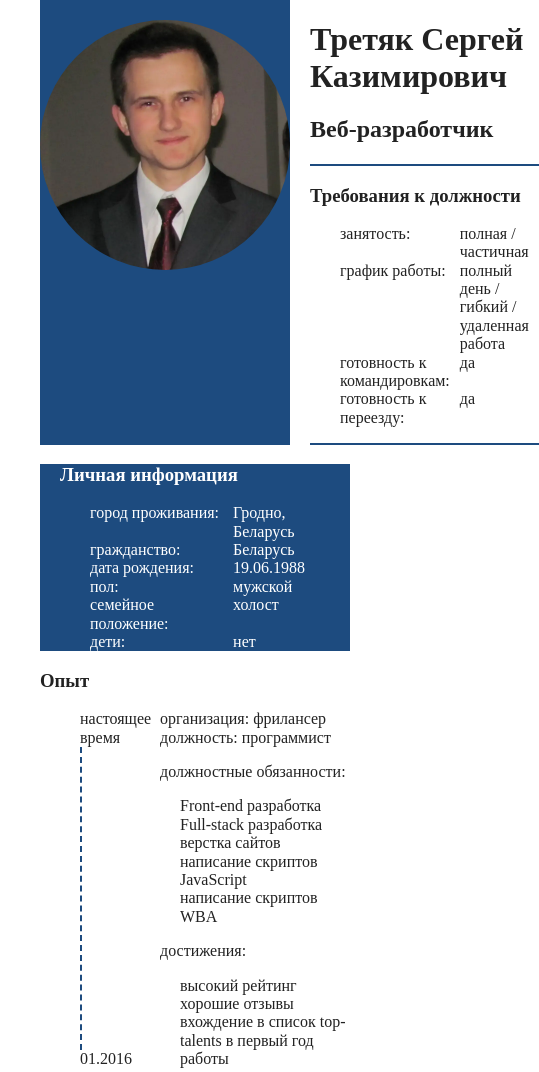
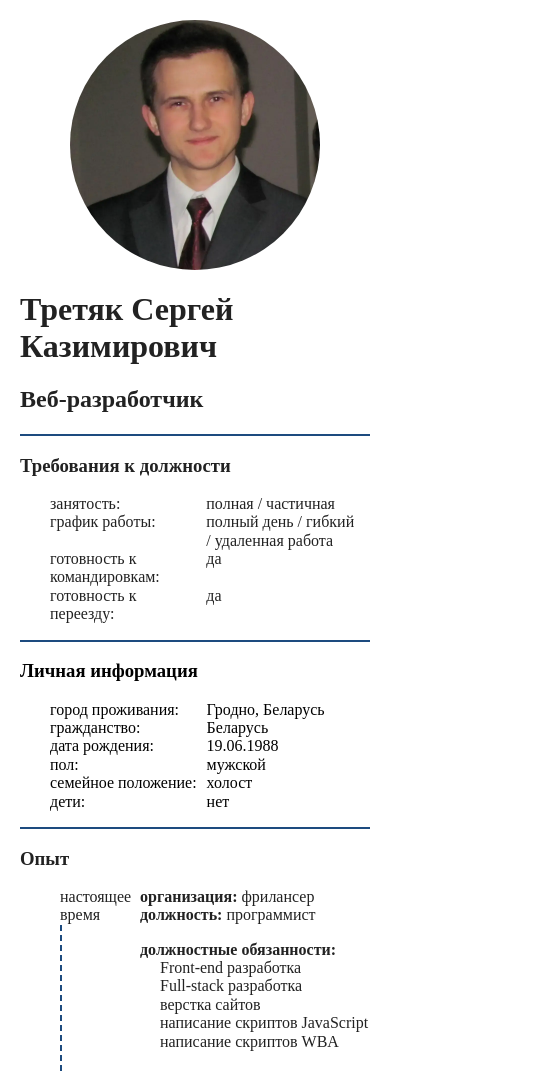
Before and after one commit to SerafimGray/cv, a website built with Parcel: page index.html in a window 390 px wide. Shown: the top 1072 px of the page, 539 px wide, since content can reach past the window. Built offline with nearby package versions, Linux system fonts and the light colour scheme.

Commit message:
responsive styles

```diff
--- a/css/main.css
+++ b/css/main.css
@@ -93,6 +93,7 @@ textarea {
   --color: #1d4b7f;
   --first: 1fr;
   --left-padding: 40px;
+  --media-second: 1fr;
   --second: 2fr;
   --space-between: 20px;
   --right-padding: 40px;
@@ -105,6 +106,11 @@ body {
     ". main main main ."
     ". footer footer footer .";
   grid-template-columns: [left-padding] var(--left-padding) [first] var(--first) [space-between] var(--space-between) [second] var(--second) [right-padding] var(--right-padding) [end];
+}
+
+header,
+main {
+  grid-template-columns: [first] var(--first) [space-between] var(--space-between) [second] var(--second) [end];
 }
 
 h4 {
@@ -153,7 +159,6 @@ header {
   grid-template-areas:
     "photo . title"
     "photo . requirements";
-  grid-template-columns: [first] var(--first) [space-between] var(--space-between) [second] var(--second) [end];
 }
 
 #grid-photo {
@@ -196,7 +201,6 @@ main {
     "personal . experience"
     "skills . experience"
     "skills . about";
-  grid-template-columns: [first] var(--first) [space-between] var(--space-between) [second] var(--second) [end];
 }
 
 #personal {
@@ -212,6 +216,12 @@ main {
   grid-template-columns: 100px auto;
   margin-bottom: 20px;
   padding-left: 0;
+}
+
+.experience-item > li > span:first-child,
+.experience-item > li > p {
+  font-weight: 600;
+  margin-bottom: 0;
 }
 
 .experience-item > li:nth-of-type(1) {
@@ -292,6 +302,72 @@ footer {
 .icon {
   height: auto;
   max-width: 1em;
+}
+
+/* ================================= media ================================== */
+
+@media screen and (max-width: 960px) {
+  body {
+    grid-template-columns: [left-padding] var(--left-padding) [first] var(--first) [space-between] var(--space-between) [second] var(--media-second) [right-padding] var(--right-padding) [end];
+  }
+
+  header,
+  main {
+    grid-template-columns: [first] var(--first) [space-between] var(--space-between) [second] var(--media-second) [end];
+  }
+}
+
+@media (max-width: 680px) {
+  body {
+    grid-template-areas:
+    ". header ."
+    ". main ."
+    ". footer .";
+    grid-template-columns: [left-padding] var(--left-padding) [first] var(--first) [right-padding] var(--right-padding) [end];
+  }
+
+  header,
+  main {
+    grid-template-columns: [first] var(--first) [end];
+  }
+
+  header {
+    grid-template-areas:
+      "photo"
+      "title"
+      "requirements";
+  }
+
+  main {
+    grid-template-areas:
+      "personal"
+      "experience"
+      "skills"
+      "about";
+  }
+
+  .dark {
+    background-color: white;
+    color: black;
+  }
+
+  #personal,
+  #skills {
+    padding-left: 0;
+  }
+
+  #personal,
+  #skills,
+  #about {
+    border-bottom: 2px solid var(--color);
+  }
+}
+
+@media (max-width: 480px) {
+  :root {
+    --left-padding: 20px;
+    --right-padding: 20px;
+  }
 }
 
 /* ==========================================================================
```
